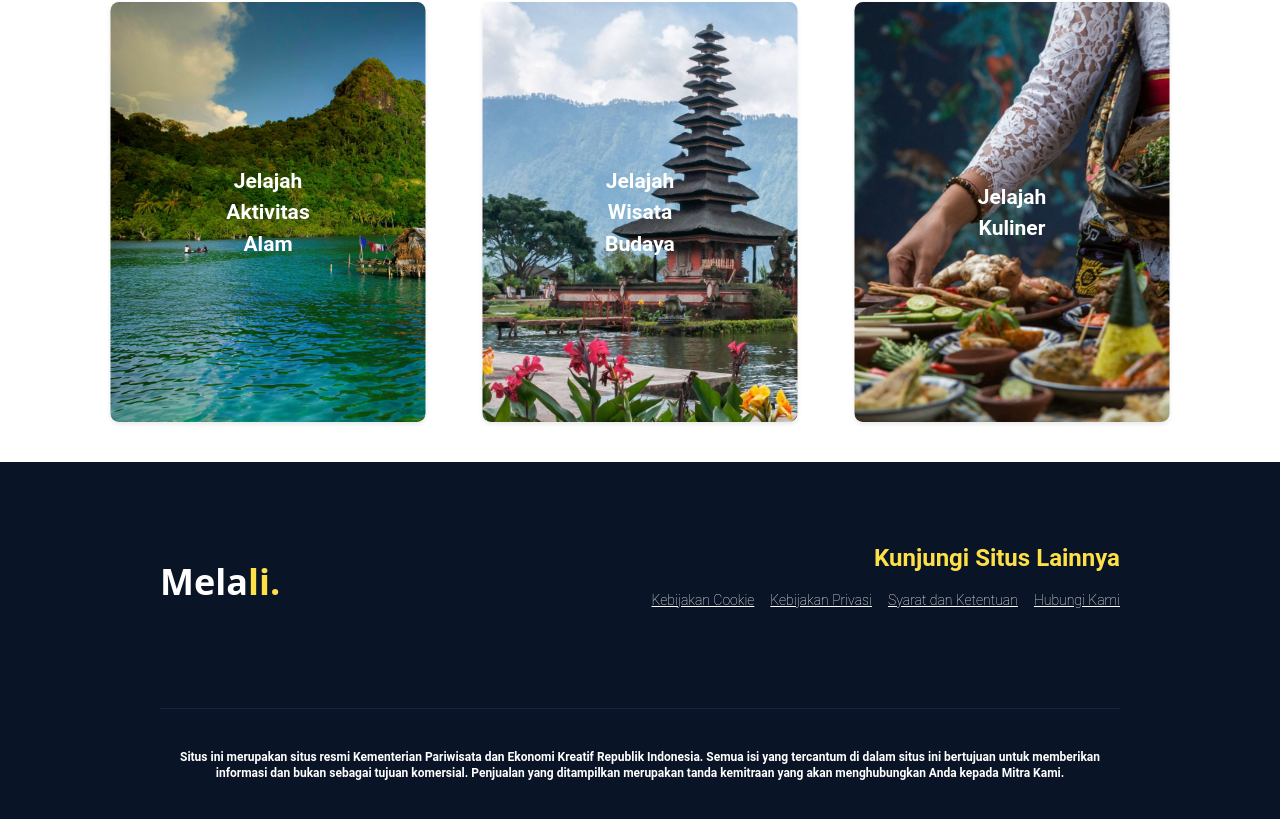
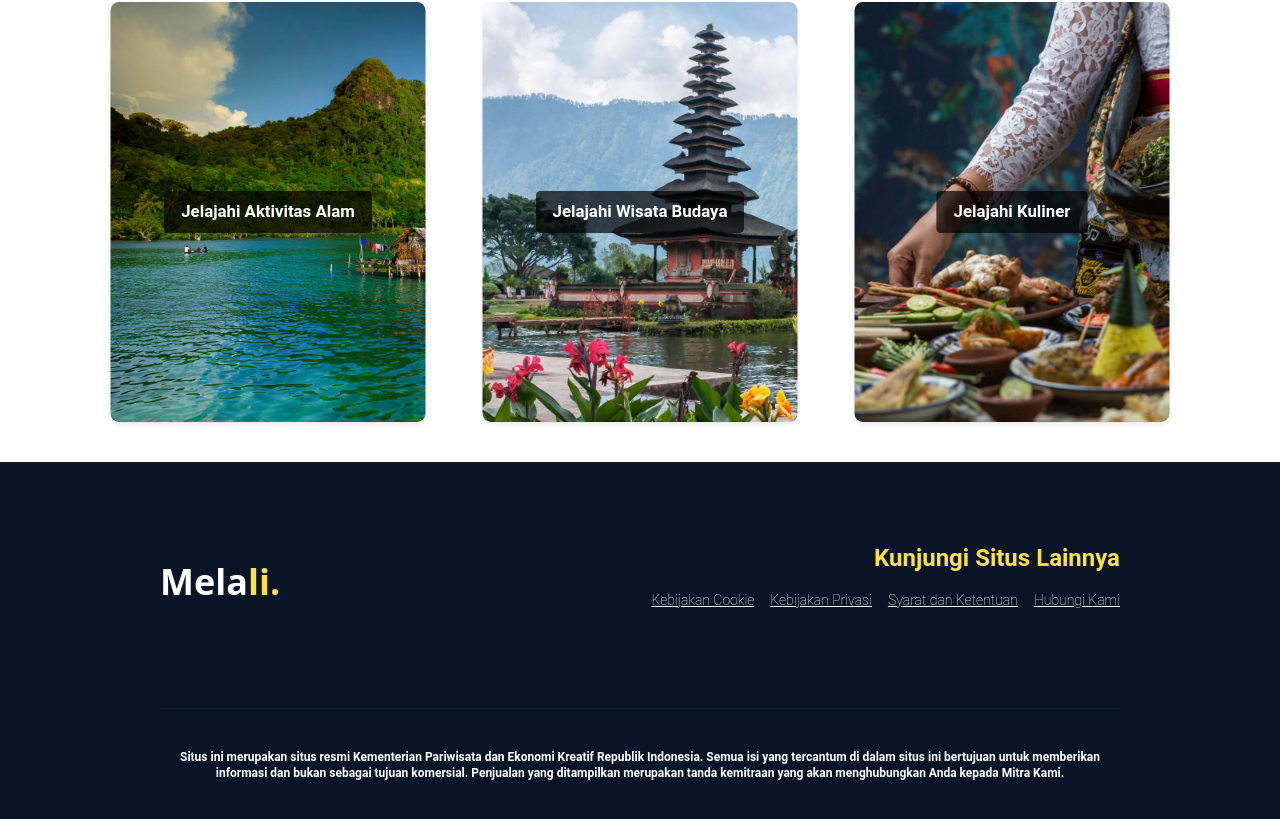
Before and after one commit to chelseaphoebe/melali-in-bali, a React (Create React App) app: page /inspirasi in a window 1280 px wide. Shown: the part 896-1715 px from the top of the page. Built offline with nearby package versions, Linux system fonts and the light colour scheme; some icons are missing.

Commit message:
FIX WOIIIII

```diff
--- a/src/pages/Inspirasi.css
+++ b/src/pages/Inspirasi.css
@@ -118,7 +118,7 @@ h1 {
 }
 
 #section4 button {
-  background-color: #2563eb;
+  background-color: #000000ad;
   color: rgb(255, 255, 255);
   font-weight: bold;
   padding: 0.5rem 1rem;
@@ -127,7 +127,8 @@ h1 {
 }
 
 #section4 button:hover {
-  background-color: #1d4ed8;
+  background-color: #ffffffc4;
+  color: black;
 }
 nav {
   position: fixed;
--- a/src/pages/Inspirasi.jsx
+++ b/src/pages/Inspirasi.jsx
@@ -46,43 +46,30 @@ const ExperienceSection = () => {
       <h2 className="text-4xl font-bold text-center text-black">
         What To Do in Bali?
       </h2>
-      <div className="grid grid-cols-1 md:grid-cols-3 gap-15 mb-auto">
+      <div className="grid grid-cols-1 md:grid-cols-3 gap-8 mb-auto">
         <div className="experience-card">
-          <p
-            className="text-white font-bold"
-            onClick={handleNatureClick}
-            data-hover-text="Rekomendasi Tempat Untuk Mendaki Dan Jalan Di Alam"
+          <button
+            className="bg-blue-500 hover:bg-blue-700 text-white font-bold py-2 px-4 rounded"
+            onClick={handleNatureClick} data-hover-text="Rekomendasi Tempat Untuk Mendaki Dan Jalan Di Alam"
           >
-            Jelajah
-            <br />
-            Aktivitas
-            <br />
-            Alam
-          </p>
+            Jelajahi Aktivitas Alam
+          </button>
         </div>
         <div className="experience-card1">
-          <p
-            className="text-white font-bold"
-            onClick={handleNatureClick}
-            data-hover-text="Rekomendasi Tempat Untuk Mendaki Dan Jalan Di Alam"
+          <button
+            className="bg-blue-500 hover:bg-blue-700 text-white font-bold py-2 px-4 rounded"
+            onClick={handleCultureClick} data-hover-text="Tradisi Beserta Festival Bali Yang Tidak Bisa Dilewatkan"
           >
-            Jelajah
-            <br />
-            Wisata
-            <br />
-            Budaya
-          </p>
+            Jelajahi Wisata Budaya
+          </button>
         </div>
         <div className="experience-card2">
-          <p
-            className="text-white font-bold"
-            onClick={handleNatureClick}
-            data-hover-text="Rekomendasi Tempat Untuk Mendaki Dan Jalan Di Alam"
+          <button
+            className="bg-blue-500 hover:bg-blue-700 text-white font-bold py-2 px-4 rounded"
+             onClick={handleCulinaryClick} data-hover-text="Kuliner Bali Yang Wajib Dicobai Minimal Sekali"
           >
-            Jelajah
-            <br />
-            Kuliner
-          </p>
+            Jelajahi Kuliner
+          </button>
         </div>
       </div>
       <Footer className="mt-auto" />
```
